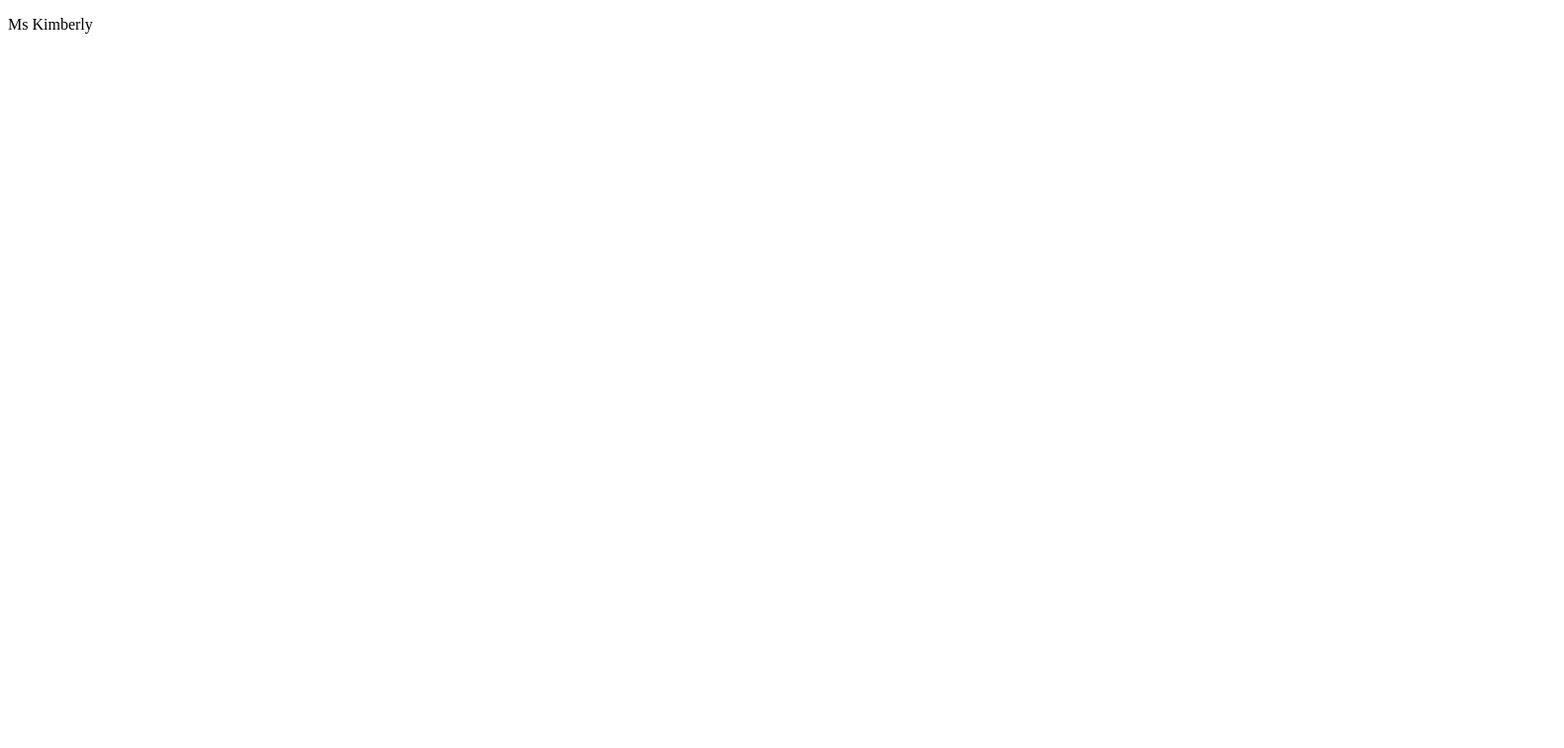
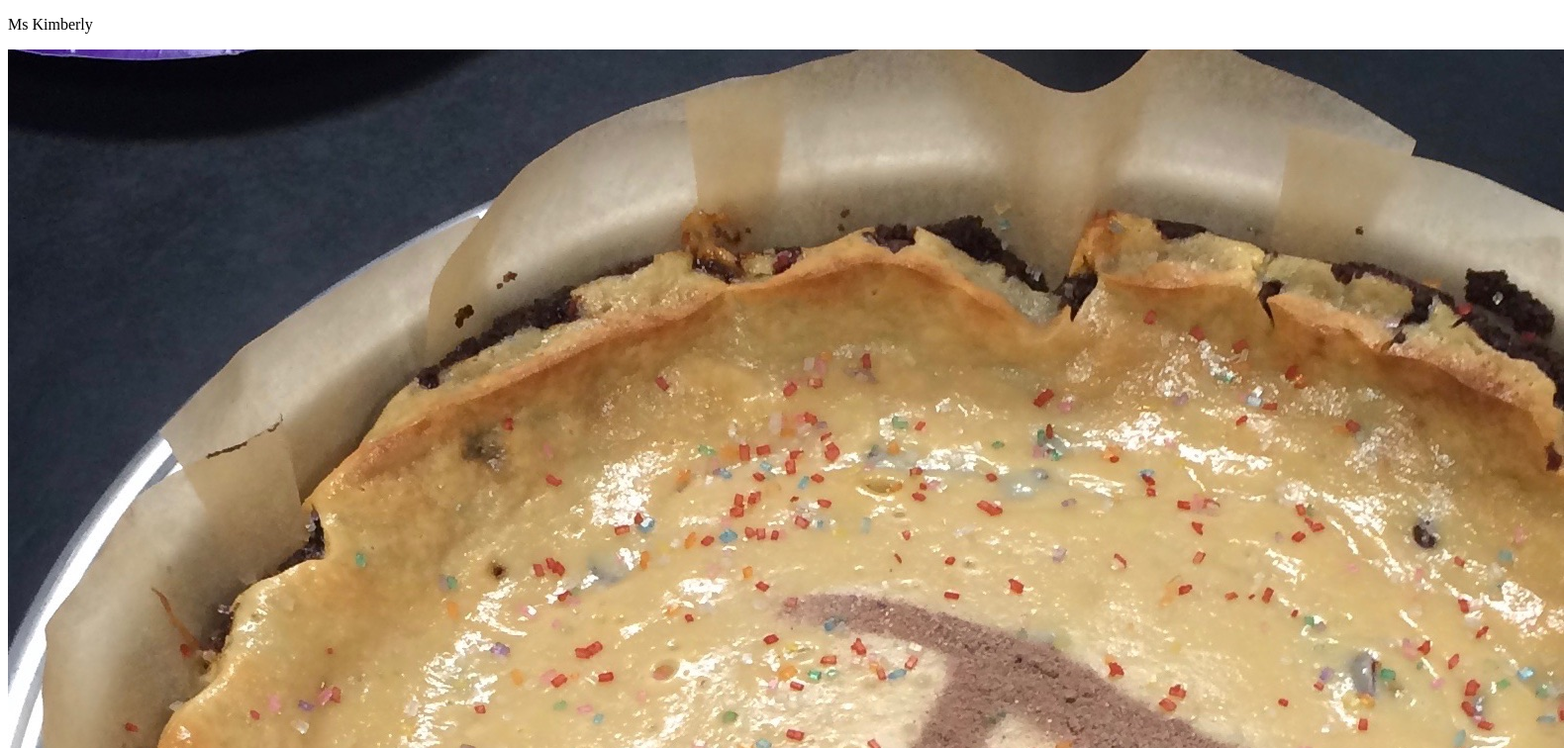
Before and after one commit to codinglikeagirl42/Intro-Web-Dev, a plain HTML site: page index.html in a window 1280 px wide. Shown: the top 756 px of the page at 99% size, 1580 px wide, since content can reach past the window. Drawn offline with Linux system fonts and the light colour scheme.

Commit message:
added images folder

```diff
--- a/index.html
+++ b/index.html
@@ -3,6 +3,7 @@
     <head>
         <body>
             <p>Ms Kimberly</p>
+            <img src="/images/pie.jpg">
         </body>
     </head>
 </html>
```
Also changed, not shown: images/pie.jpg (added), 1 other file.
